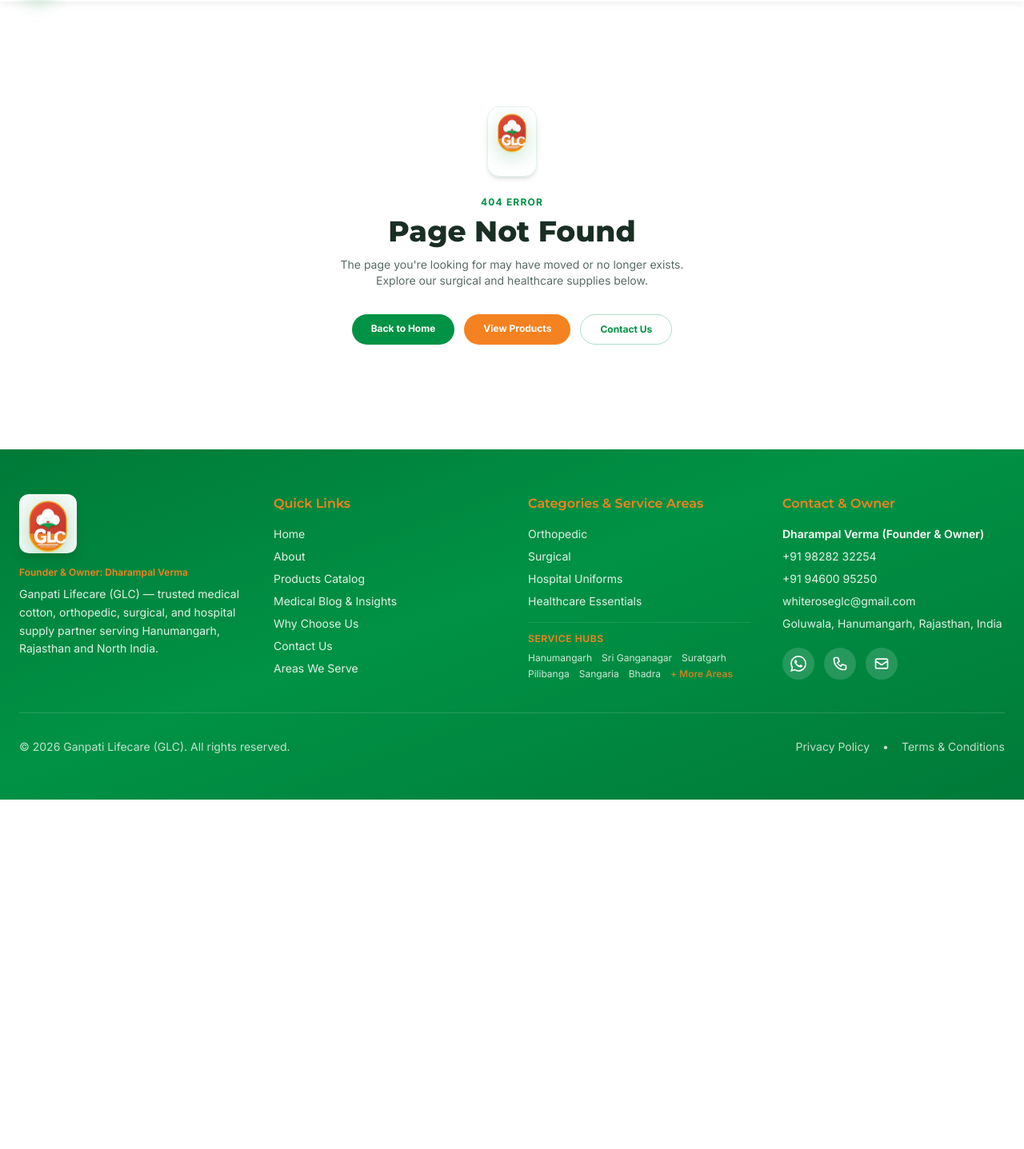
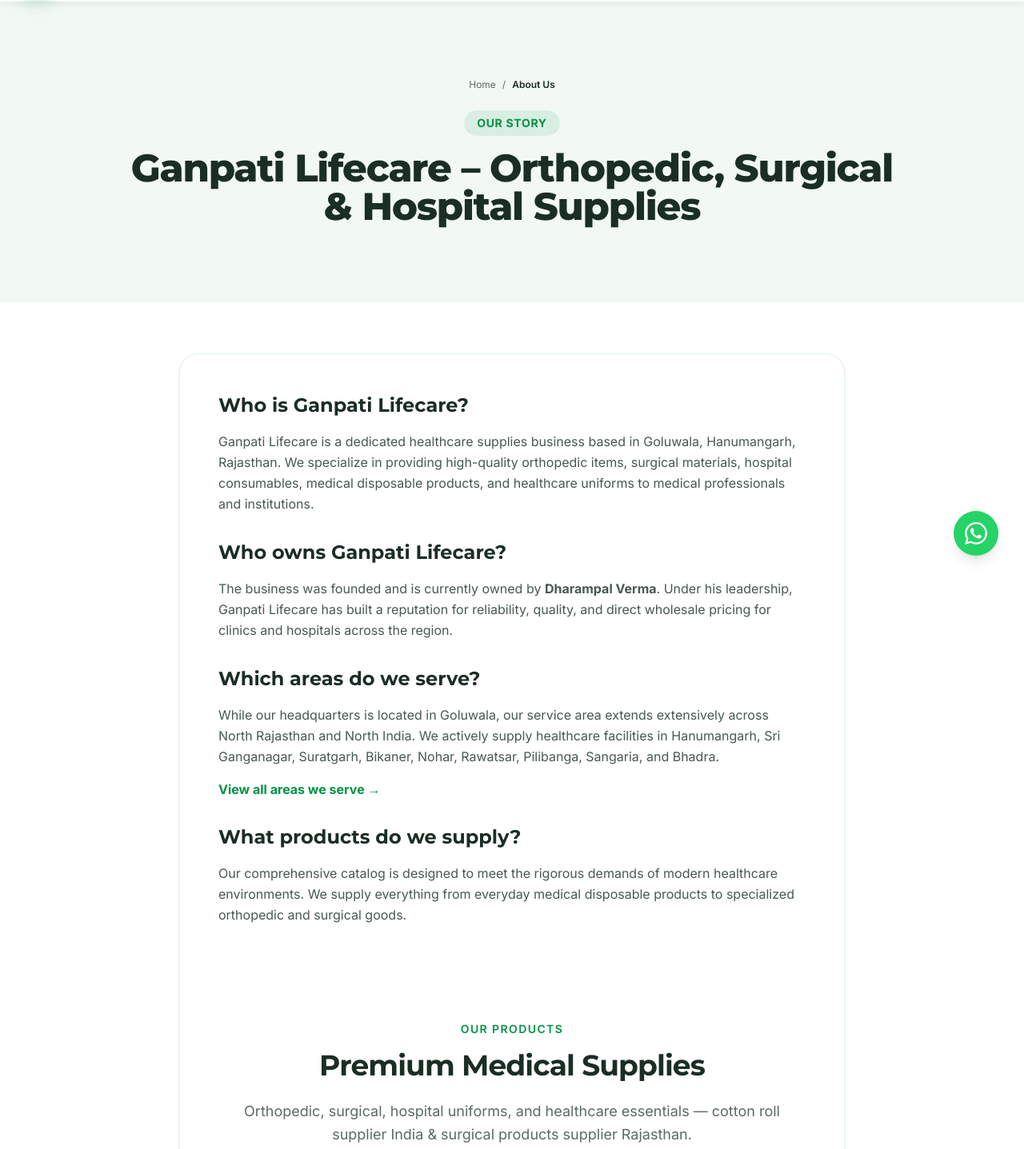
Before and after one commit to kuldeepsilu17/ganpatilifecare, a Next.js app: page /about in a window 1280 px wide. Before the commit this address had no page. Shown: the part 73-1510 px from the top of the page at 80% size. Before the commit the page ends 1073 px from the top, so only its background shows below. Built offline with nearby package versions, Linux system fonts and the light colour scheme.

Commit message:
feat: add dedicated SEO About page and map to sitemap

```diff
--- /dev/null
+++ b/src/app/about/page.tsx
@@ -0,0 +1,125 @@
+import type { Metadata } from "next";
+import Link from "next/link";
+import { Navbar } from "@/components/layout/Navbar";
+import { Footer } from "@/components/layout/Footer";
+import { WhatsAppButton } from "@/components/layout/WhatsAppButton";
+import { BUSINESS } from "@/lib/constants";
+import { getOrganizationSchema, getLocalBusinessSchema } from "@/lib/schema";
+import { Products } from "@/components/sections/Products";
+
+const title = "About Ganpati Lifecare | Orthopedic, Surgical & Hospital Supplies";
+const description =
+  "Learn about Ganpati Lifecare, a trusted healthcare supplies business based in Goluwala, Hanumangarh, Rajasthan. Owned by Dharampal Verma, we supply hospitals and clinics.";
+const canonicalUrl = `${BUSINESS.siteUrl}/about`;
+
+export const metadata: Metadata = {
+  title,
+  description,
+  alternates: { canonical: canonicalUrl },
+  openGraph: { title, description, url: canonicalUrl, type: "website" },
+};
+
+export default function AboutPage() {
+  const breadcrumbSchema = {
+    "@context": "https://schema.org",
+    "@type": "BreadcrumbList",
+    itemListElement: [
+      { "@type": "ListItem", position: 1, name: "Home", item: BUSINESS.siteUrl },
+      { "@type": "ListItem", position: 2, name: "About Us", item: canonicalUrl },
+    ],
+  };
+
+  return (
+    <>
+      <script
+        type="application/ld+json"
+        dangerouslySetInnerHTML={{ __html: JSON.stringify(breadcrumbSchema) }}
+      />
+      <script
+        type="application/ld+json"
+        dangerouslySetInnerHTML={{ __html: JSON.stringify(getOrganizationSchema()) }}
+      />
+      <script
+        type="application/ld+json"
+        dangerouslySetInnerHTML={{ __html: JSON.stringify(getLocalBusinessSchema()) }}
+      />
+      <Navbar />
+      <main className="min-h-screen bg-background">
+
+        {/* Hero Section */}
+        <section className="relative overflow-hidden bg-medical/5 py-16 sm:py-24">
+          <div className="mx-auto max-w-5xl px-4 sm:px-6 lg:px-8 text-center relative z-10">
+            <nav aria-label="Breadcrumb" className="mb-6 flex items-center justify-center gap-2 text-xs text-muted">
+              <Link href="/" className="hover:text-medical">
+                Home
+              </Link>
+              <span>/</span>
+              <span className="font-semibold text-foreground">About Us</span>
+            </nav>
+            <span className="inline-block rounded-full bg-medical/10 px-4 py-1.5 text-sm font-bold uppercase tracking-wider text-medical mb-4">
+              Our Story
+            </span>
+            <h1 className="font-display text-3xl sm:text-4xl md:text-5xl font-extrabold text-foreground tracking-tight">
+              Ganpati Lifecare &ndash; Orthopedic, Surgical &amp; Hospital Supplies
+            </h1>
+          </div>
+        </section>
+
+        {/* Content Section */}
+        <section className="py-12 sm:py-16">
+          <div className="mx-auto max-w-4xl px-4 sm:px-6 lg:px-8">
+            <div className="rounded-3xl bg-card p-8 sm:p-12 shadow-sm border border-medical/10 space-y-8">
+
+              <section>
+                <h2 className="font-display text-2xl font-bold text-foreground mb-4">Who is Ganpati Lifecare?</h2>
+                <p className="text-base leading-relaxed text-foreground/80">
+                  Ganpati Lifecare is a dedicated healthcare supplies business based in Goluwala, Hanumangarh, Rajasthan. We specialize in providing high-quality orthopedic items, surgical materials, hospital consumables, medical disposable products, and healthcare uniforms to medical professionals and institutions.
+                </p>
+              </section>
+
+              <section>
+                <h2 className="font-display text-2xl font-bold text-foreground mb-4">Who owns Ganpati Lifecare?</h2>
+                <p className="text-base leading-relaxed text-foreground/80">
+                  The business was founded and is currently owned by <strong>Dharampal Verma</strong>. Under his leadership, Ganpati Lifecare has built a reputation for reliability, quality, and direct wholesale pricing for clinics and hospitals across the region.
+                </p>
+              </section>
+
+              <section>
+                <h2 className="font-display text-2xl font-bold text-foreground mb-4">Which areas do we serve?</h2>
+                <p className="text-base leading-relaxed text-foreground/80">
+                  While our headquarters is located in Goluwala, our service area extends extensively across North Rajasthan and North India. We actively supply healthcare facilities in Hanumangarh, Sri Ganganagar, Suratgarh, Bikaner, Nohar, Rawatsar, Pilibanga, Sangaria, and Bhadra.
+                </p>
+                <div className="mt-4">
+                  <Link href="/areas-we-serve" className="text-medical font-bold hover:underline">
+                    View all areas we serve &rarr;
+                  </Link>
+                </div>
+              </section>
+
+              <section>
+                <h2 className="font-display text-2xl font-bold text-foreground mb-4">What products do we supply?</h2>
+                <p className="text-base leading-relaxed text-foreground/80 mb-6">
+                  Our comprehensive catalog is designed to meet the rigorous demands of modern healthcare environments. We supply everything from everyday medical disposable products to specialized orthopedic and surgical goods.
+                </p>
+                <Products />
+              </section>
+
+            </div>
+
+            <div className="mt-12 text-center">
+              <Link
+                href="/#contact"
+                className="inline-flex items-center justify-center gap-2 rounded-full bg-medical px-8 py-4 text-sm font-bold text-white shadow-md hover:bg-medical-dark transition-all hover:-translate-y-0.5"
+              >
+                Contact Us Today
+              </Link>
+            </div>
+          </div>
+        </section>
+
+      </main>
+      <Footer />
+      <WhatsAppButton />
+    </>
+  );
+}
--- a/src/app/sitemap.ts
+++ b/src/app/sitemap.ts
@@ -38,6 +38,12 @@
       url: `${BUSINESS.siteUrl}/areas-we-serve`,
       lastModified: new Date(),
       changeFrequency: "weekly",
+      priority: 0.8,
+    },
+    {
+      url: `${BUSINESS.siteUrl}/about`,
+      lastModified: new Date(),
+      changeFrequency: "monthly",
       priority: 0.8,
     },
     {
```
